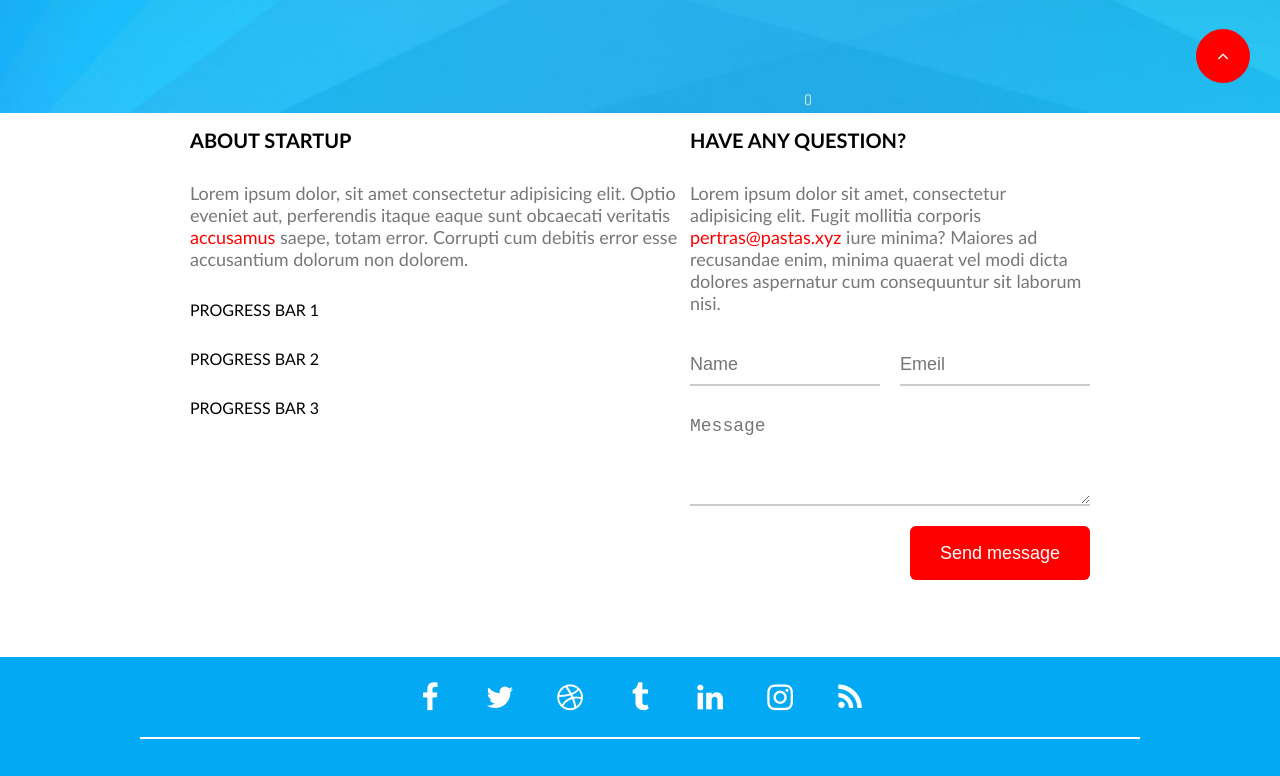
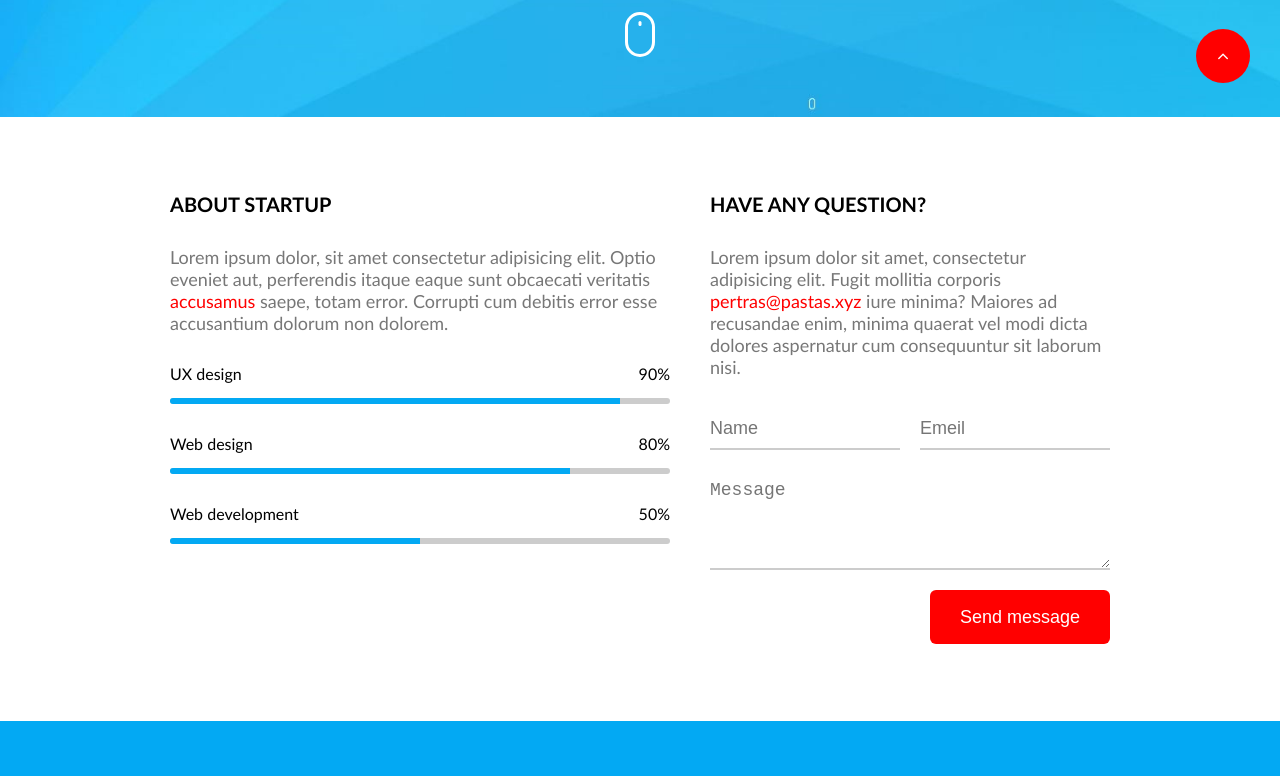
Before and after one commit to Creat2die/5-coming-soon, a website: page index.html in a window 1280 px wide. Shown: the part 687-1463 px from the top of the page. Drawn offline with Linux system fonts and the light colour scheme; files whose address does not match are found by name.

Commit message:
Progress bar #9

```diff
--- a/css/base/base.css
+++ b/css/base/base.css
@@ -1,3 +1,7 @@
+html{
+    scroll-behavior: smooth;
+}
+
 
 body, body *{
     margin: 0px;
--- a/css/components/progress-bar.css
+++ b/css/components/progress-bar.css
@@ -0,0 +1,44 @@
+.progress-bar{
+    display: flex;
+    flex-direction: column;
+    gap:15px;
+    width: 100%;
+}
+
+.progress-bar > .top{
+    display: flex;
+    justify-content: space-between;
+}
+.progress-bar > .top > .label{
+
+}
+
+.progress-bar > .top > .value{
+
+}
+
+.progress-bar > .bottom{
+    height: 6px;
+    background-color: #ccc;
+    border-radius: 100px;
+    overflow: hidden;
+}
+.progress-bar > .bottom > .bar{
+    width: 90%;
+    height: 100%;
+}
+.progress-bar > .bottom > .bar > .loader{
+    width: 100%;
+    background-color: var(--main-color);
+    height: 100%;
+    animation: loading 2s;
+}
+
+@keyframes loading {
+    0%{
+        width: 0;
+    }
+    100%{
+        width: 100%;
+    }
+}
--- a/css/pages/home.css
+++ b/css/pages/home.css
@@ -112,13 +112,14 @@ section.bg-main-image{
 
 /*FOOTER - start*/
     .container{
-        padding-top: 0;
+        .padding-top: 0;
     }
     .container > .row{
         border-bottom: 2px solid white;
         display: flex;
         justify-content: center;
         padding: 15px 0;
+        gap:40px;
     }
 
     .social{
--- a/index.html
+++ b/index.html
@@ -54,9 +54,40 @@
                 <div class="column">
                     <h2 class="section-title">About startup</h2>
                     <p class="section-description">Lorem ipsum dolor, sit amet consectetur adipisicing elit. Optio eveniet aut, perferendis itaque eaque sunt obcaecati veritatis <a href="#">accusamus</a> saepe, totam error. Corrupti cum debitis error esse accusantium dolorum non dolorem.</p>
-                    <div>PROGRESS BAR 1</div>
-                    <div>PROGRESS BAR 2</div>
-                    <div>PROGRESS BAR 3</div>
+                    <div class="progress-bar">
+                        <div class="top">
+                            <div class="label">UX design</div>
+                            <div class="value" >90%</div>
+                        </div>
+                        <div class="bottom">
+                            <div class="bar" style="width: 90%;">
+                                <div class="loader"></div>
+                            </div>
+                        </div>
+                    </div>
+                    <div class="progress-bar">
+                        <div class="top">
+                            <div class="label">Web design</div>
+                            <div class="value" >80%</div>
+                        </div>
+                        <div class="bottom">
+                            <div class="bar" style="width: 80%;">
+                                <div class="loader"></div>
+                            </div>
+                        </div>
+                    </div>
+                    <div class="progress-bar" >
+                        <div class="top">
+                            <div class="label">Web development</div>
+                            <div class="value" >50%</div>
+                        </div>
+                        <div class="bottom" >
+                            <div class="bar" style="width: 50%;">
+                                <div class="loader"></div>
+                            </div>
+                        </div>
+                    </div>
+
                 </div>
                 <div class="column right-column">
                     <h2 class="section-title">Have any question?</h2>
```
